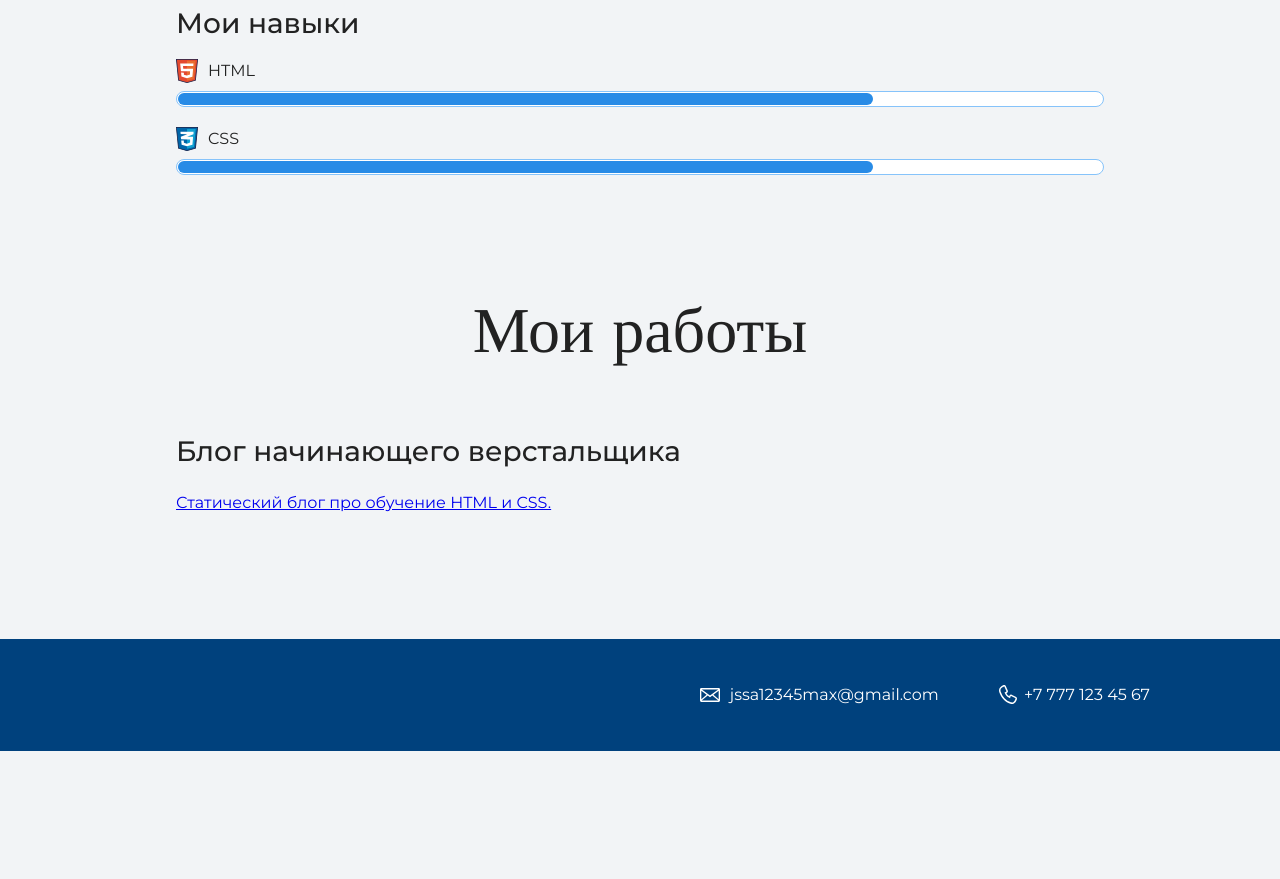
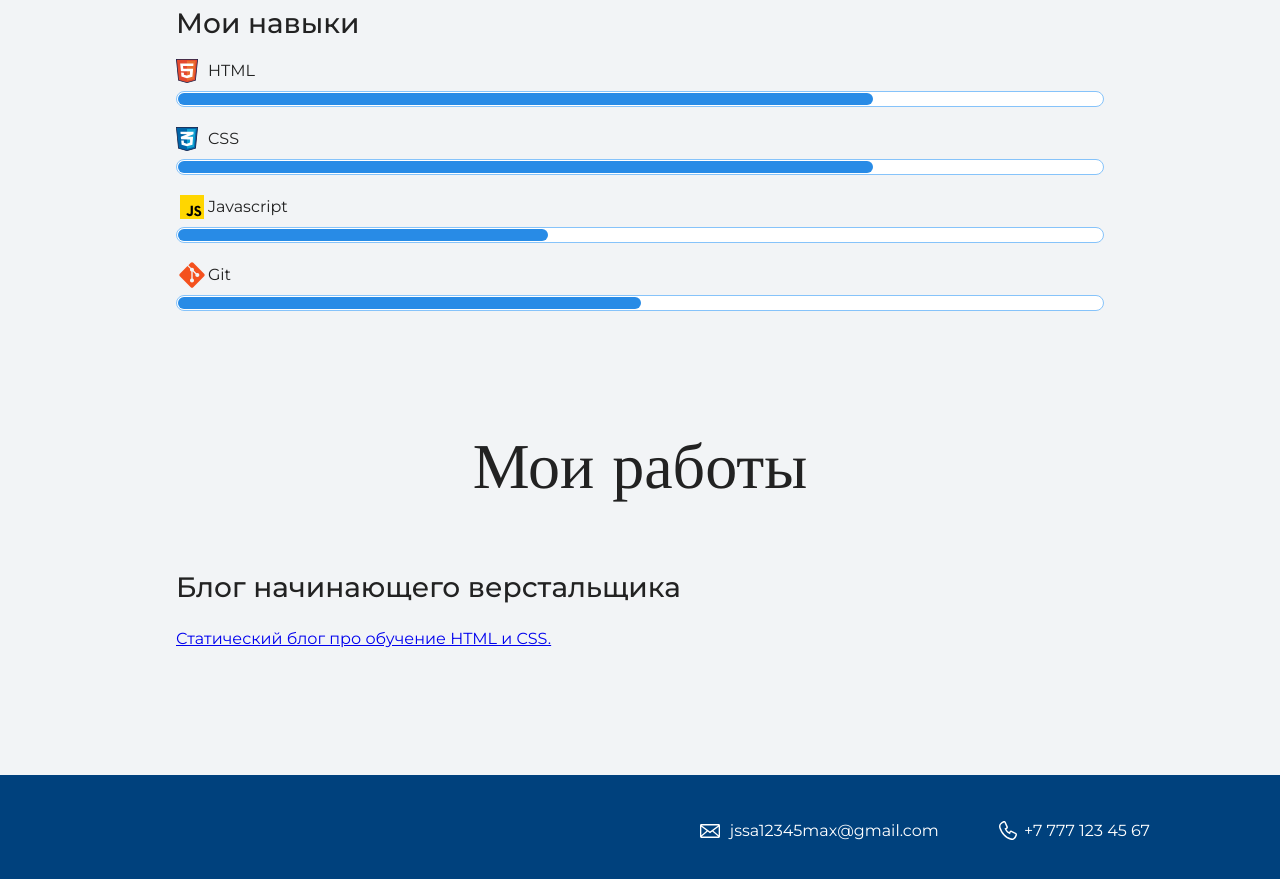
Before and after one commit to Sultonali-Ali/rsschool-cv, a plain HTML site: page index.html in a window 1280 px wide. Shown: the part 2028-2907 px from the top of the page. Before the commit the page ends 2779 px from the top, so only its background shows below. Drawn offline with nearby package versions, Linux system fonts and the light colour scheme.

Commit message:
feat: add 2 icons and new experiences

```diff
--- a/index.html
+++ b/index.html
@@ -10,7 +10,7 @@
 <body>
 <header class="page-header">
     <div class="container">
-        <a class="header-email" href="mailto:enot_neopoznanniy@gmail.com">jssa12345max@gmail.com</a>
+        <a class="header-email" href="mailto:jssa12345max@gmail.com">jssa12345max@gmail.com</a>
         <a class="header-phone" href="tel:+79876543210">+7 777 123 45 67</a>
     </div>
 </header>
@@ -43,6 +43,10 @@
                 <dd class="level"><div style="width: 75%;">75%</div></dd>
                 <dt class="skill-css">CSS</dt>
                 <dd class="level"><div style="width: 75%;">75%</div></dd>
+                <dt class="skill-javascript">Javascript</dt>
+                <dd class="level"><div style="width: 40%;">40%</div></dd>
+                <dt class="skill-git">Git</dt>
+                <dd class="level"><div style="width: 50%;">50%</div></dd>
             </dl>
         </div>
     </div>
--- a/style.css
+++ b/style.css
@@ -118,6 +118,16 @@ body {
     background-image: url("img/icon-css.svg");
 }
 
+.skill-javascript {
+    background-image: url("img/icon-javascript.svg");
+    background-size: 32px 32px;
+}
+
+.skill-git {
+    background-image: url("img/icon-git.svg");
+    background-size: 32px 32px;
+}
+
 .level {
     margin: 4px 0 16px;
     padding: 0;
```
Also changed, not shown: img/icon-git.svg (added), img/icon-javascript.svg (added).
